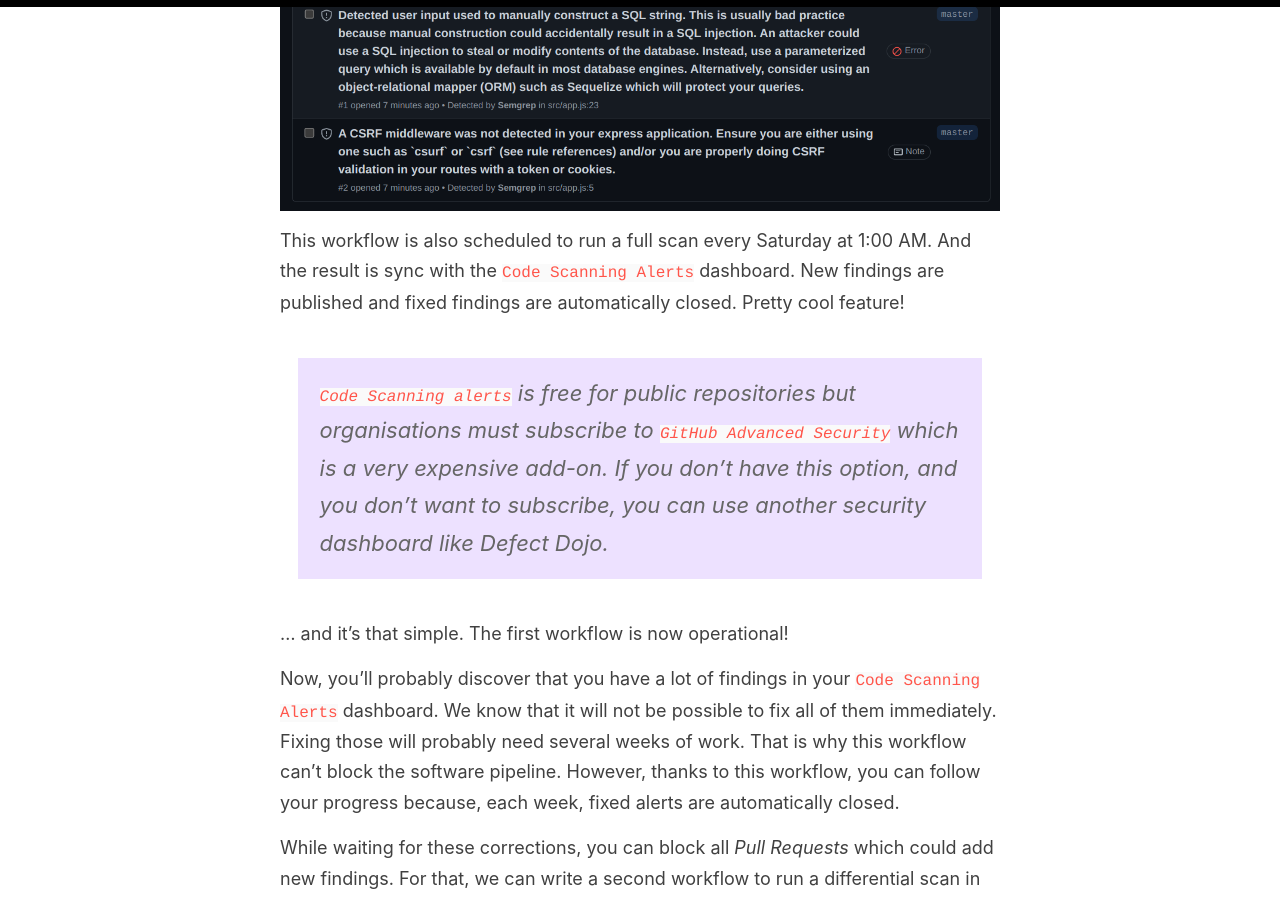
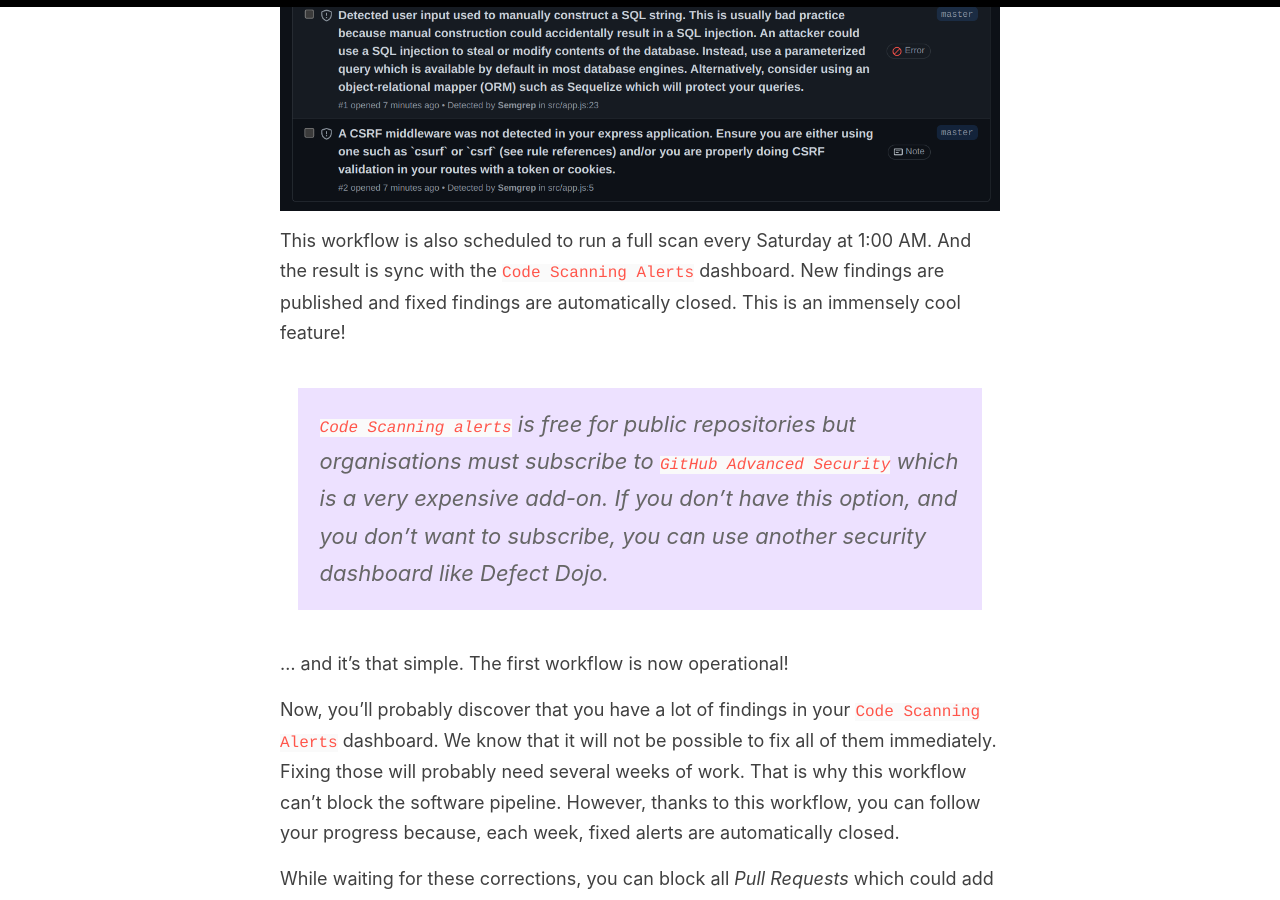
Before and after one commit to 0xdbe/0xdbe.github.io, a Jekyll site: the page built from _posts/2022-10-23-GitHub-HowToEnableCodeScanningWithSemgrep.md, in a window 1280 px wide and 900 px high, scrolled down 2223 px. Built offline with Jekyll 4.4.1, drawn with Linux system fonts in a browser that asks for light colours.

Commit message:
fix: How To Enable Code Scanning With Semgrep

```diff
--- a/_posts/2022-10-23-GitHub-HowToEnableCodeScanningWithSemgrep.md
+++ b/_posts/2022-10-23-GitHub-HowToEnableCodeScanningWithSemgrep.md
@@ -75,7 +75,7 @@ All findings will be published in the ``Code Scanning alerts`` in the ``Security
 This workflow is also scheduled to run a full scan every Saturday at 1:00 AM.
 And the result is sync with the ``Code Scanning Alerts`` dashboard.
 New findings are published and fixed findings are automatically closed.
-Pretty cool feature!
+This is an immensely cool feature!
 
 > ``Code Scanning alerts`` is free for public repositories but organisations must subscribe to ``GitHub Advanced Security`` which is a very expensive add-on.
 > If you don't have this option, and you don’t want to subscribe, you can use another security dashboard like Defect Dojo.
```
